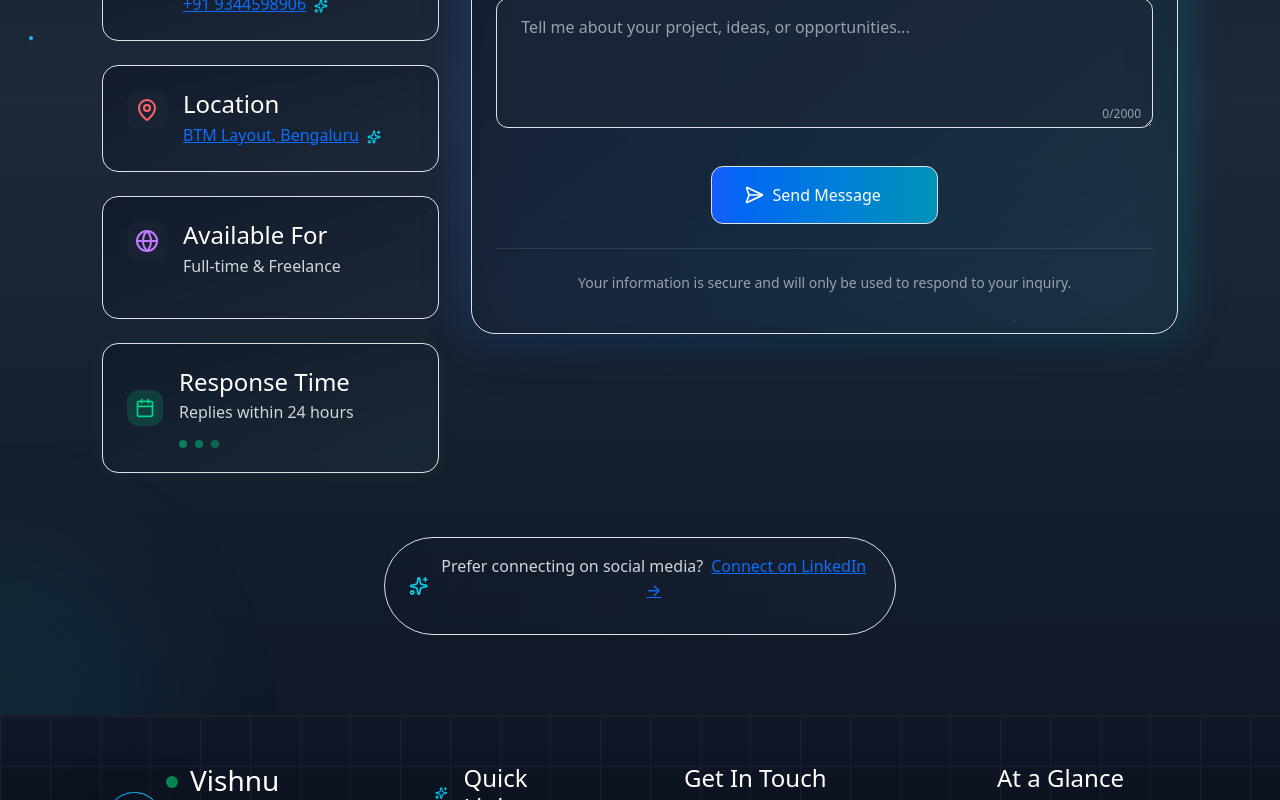
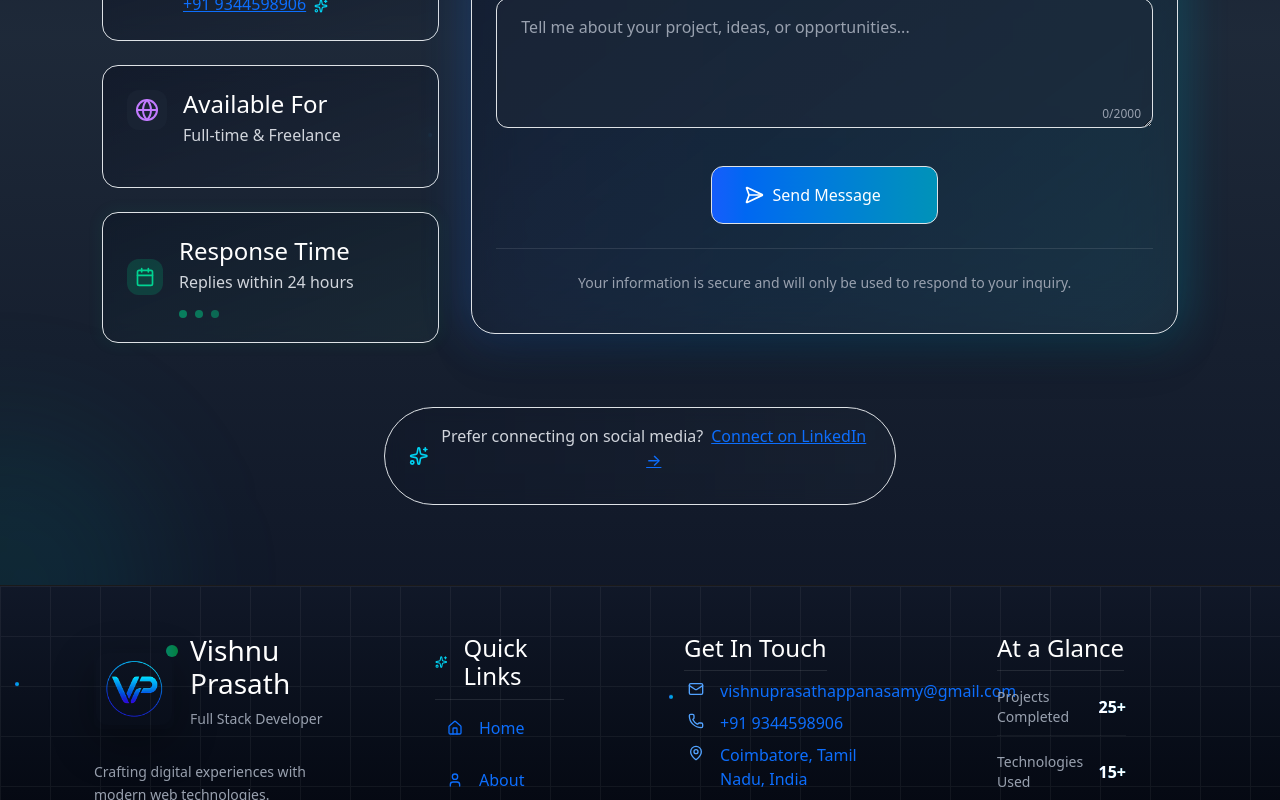
Before and after one commit to Vishnu143info/Portfolio-React, a React (Vite) app: page / in a window 1280 px wide. Shown: the part 8700-9500 px from the top of the page. Built offline with nearby package versions, Linux system fonts and the light colour scheme.

Commit message:
Initial commit

```diff
--- a/src/components/Contact.jsx
+++ b/src/components/Contact.jsx
@@ -84,12 +84,12 @@ export default function Contact() {
       value: "+91 9344598906",
       link: "tel:+919344598906"
     },
-    {
-      icon: <MapPin className="text-red-400" size={24} />,
-      title: "Location",
-      value: "BTM Layout, Bengaluru",
-      link: "https://www.google.com/maps/place/BTM+Layout,+Bengaluru,+Karnataka"
-    },
+      // {
+      //   icon: <MapPin className="text-red-400" size={24} />,
+      //   title: "Location",
+      //   value: "BTM Layout, Bengaluru",
+      //   link: "https://www.google.com/maps/place/BTM+Layout,+Bengaluru,+Karnataka"
+      // },
     {
       icon: <Globe className="text-purple-400" size={24} />,
       title: "Available For",
--- a/src/components/Footer.jsx
+++ b/src/components/Footer.jsx
@@ -55,7 +55,7 @@ export default function Footer() {
   const contactInfo = [
     { icon: <Mail size={16} />, text: 'vishnuprasathappanasamy@gmail.com', href: '#contact' },
     { icon: <Phone size={16} />, text: '+91 9344598906', href: 'tel:+919344598906' },
-    { icon: <MapPin size={16} />, text: 'BTM Layout, Bengaluru, Karnataka, India', href: 'https://www.google.com/maps/place/BTM+Layout,+Bengaluru,+Karnataka' },
+    { icon: <MapPin size={16} />, text: 'Coimbatore, Tamil Nadu,  India', href: 'https://maps.app.goo.gl/QxLUSGSHGvUoXPMY9' },
   ];
 
   return (
```
Also changed, not shown: 1 other file (tests, documents, lock files or other folders).
